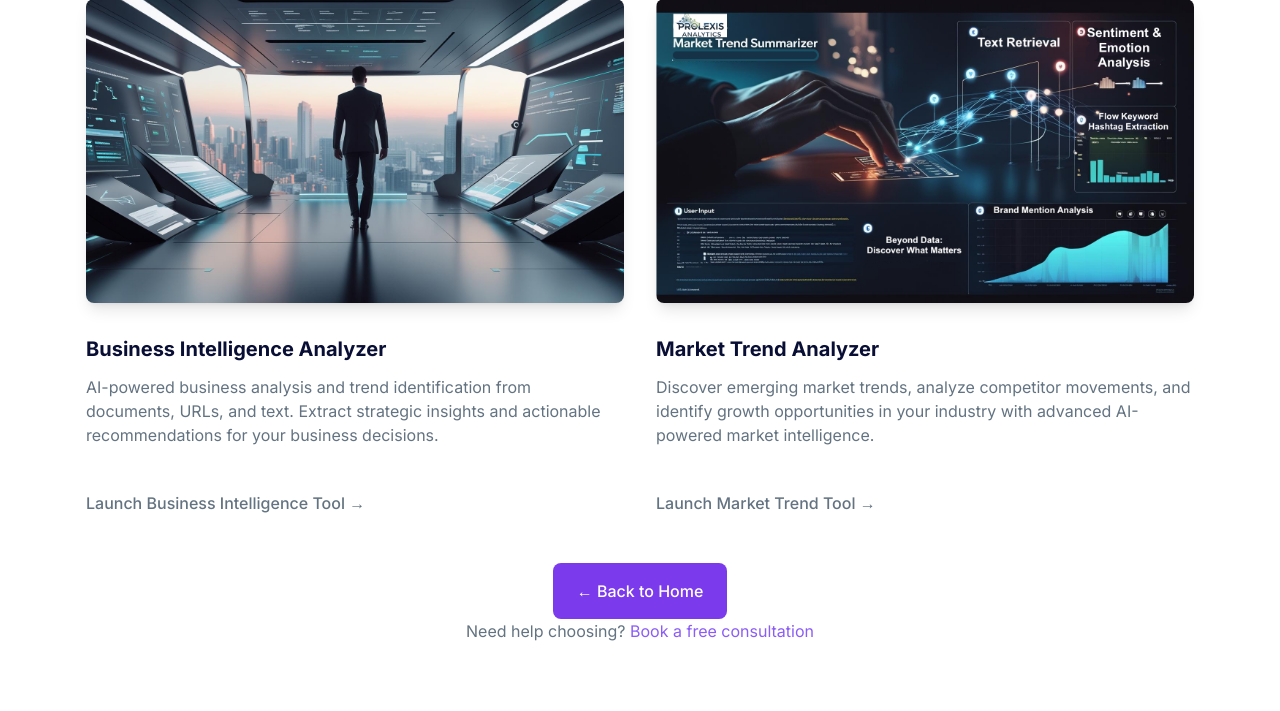
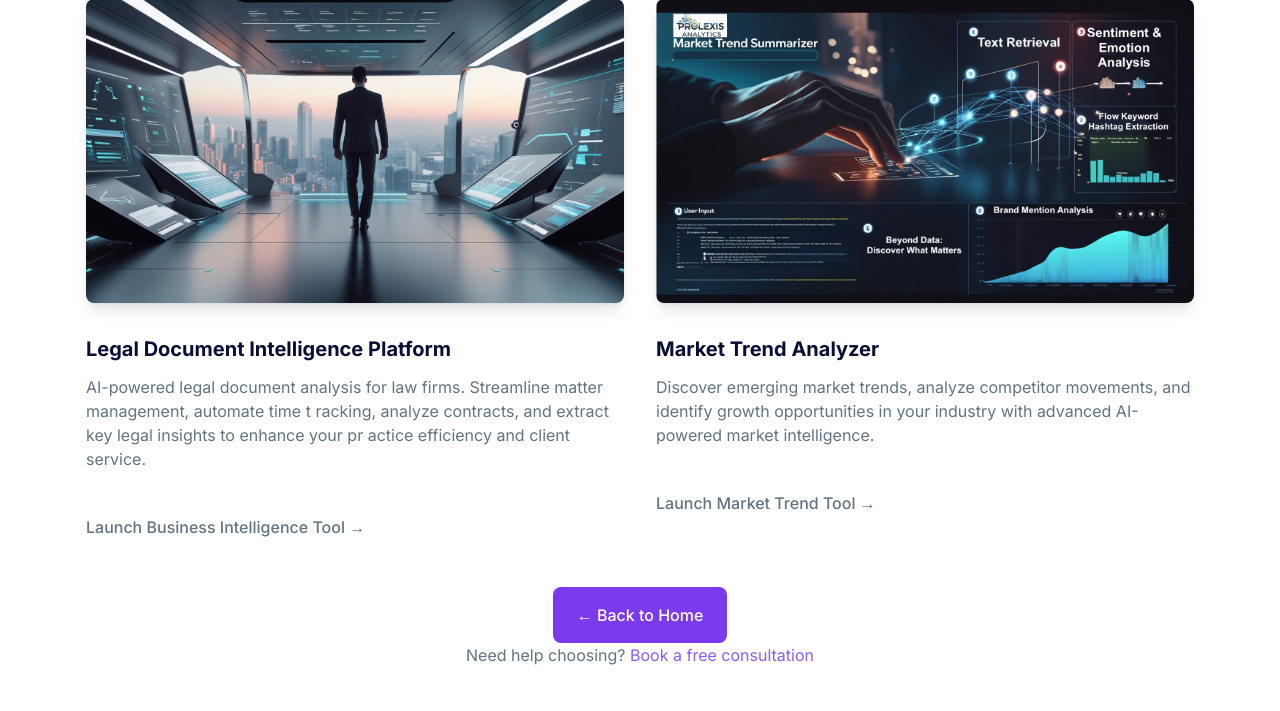
Before and after one commit to Mabtahi1/FlaskWeb, a Flask app: page /tools in a window 1280 px wide. Shown: the part 713-1424 px from the top of the page. Run offline with Flask 3, Linux system fonts and the light colour scheme; some libraries are stand-ins or nearby versions.

Commit message:
Update tools.html

```diff
--- a/templates/tools.html
+++ b/templates/tools.html
@@ -479,13 +479,14 @@
                             class="w-full h-auto rounded-lg shadow-lg hover:shadow-xl transition duration-300">
                         </div>
                         <h4 class="mb-3 text-xl font-bold text-dark">
-                            Business Intelligence Analyzer
+                            Legal Document Intelligence Platform
                         </h4>
                         <p class="mb-8 text-body-color lg:mb-11">
-                            AI-powered business analysis and trend identification from documents, URLs, and text.
-                            Extract strategic insights and actionable recommendations for your business decisions.
+                            AI-powered legal document analysis for law firms. Streamline matter management,
+    automate time t         racking, analyze contracts, and extract key legal insights to
+    enhance your pr         actice efficiency and client service.
                         </p>
-                        <a href="http://54.159.23.233:8502"
+                        <a href="http://54.159.23.233:5001"
                            target="_blank"
                            class="text-base font-medium text-body-color hover:text-primary">
                             Launch Business Intelligence Tool →
@@ -508,7 +509,7 @@
                             Discover emerging market trends, analyze competitor movements, and identify growth
                             opportunities in your industry with advanced AI-powered market intelligence.
                         </p>
-                        <a href="http://54.159.23.233:8501"
+                        <a href="http://54.159.23.233:5001"
                            target="_blank"
                            class="text-base font-medium text-body-color hover:text-primary">
                             Launch Market Trend Tool →
```
